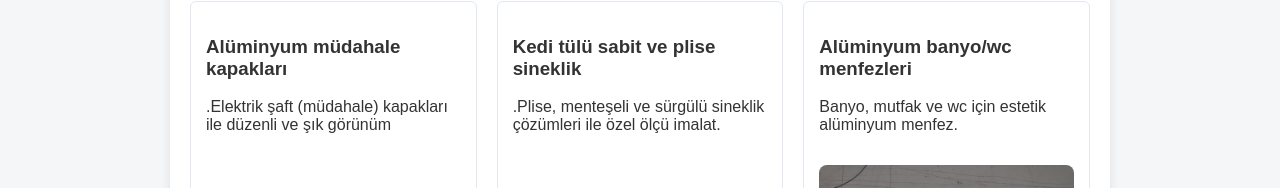
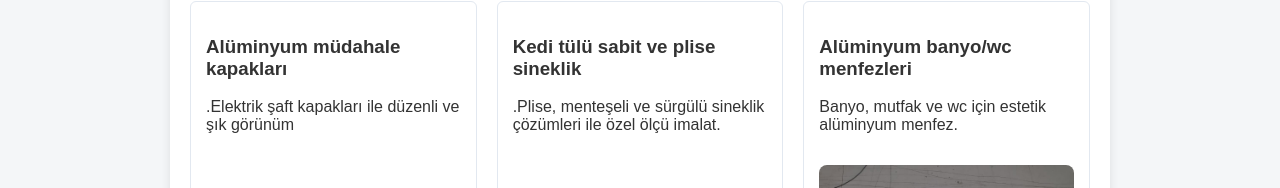
Before and after one commit to resulcanergin05-gif/er-menfez, a plain HTML site: page index.html in a window 1280 px wide. Shown: the part 279-467 px from the top of the page. Drawn offline with Linux system fonts and the light colour scheme.

Commit message:
Update index.html

```diff
--- a/index.html
+++ b/index.html
@@ -28,7 +28,7 @@
 
         <div class="kart">
             <h3>Alüminyum müdahale kapakları</h3>
-            <p>.Elektrik şaft (müdahale) kapakları ile düzenli ve şık görünüm</p>
+            <p>.Elektrik şaft kapakları ile düzenli ve şık görünüm</p>
         </div>
         <div class="kart">
             <h3>Kedi tülü sabit ve plise sineklik</h3>
```
